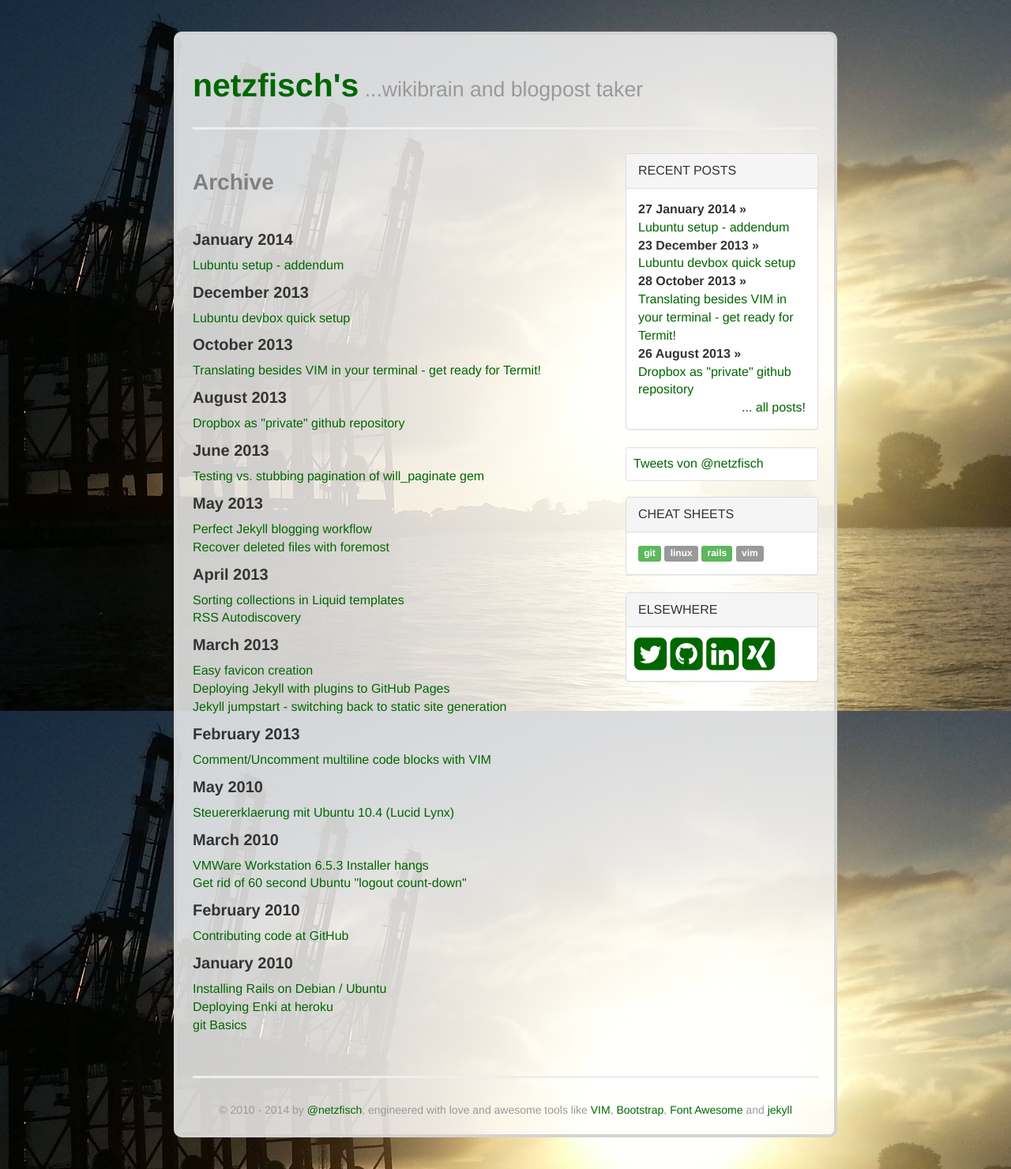
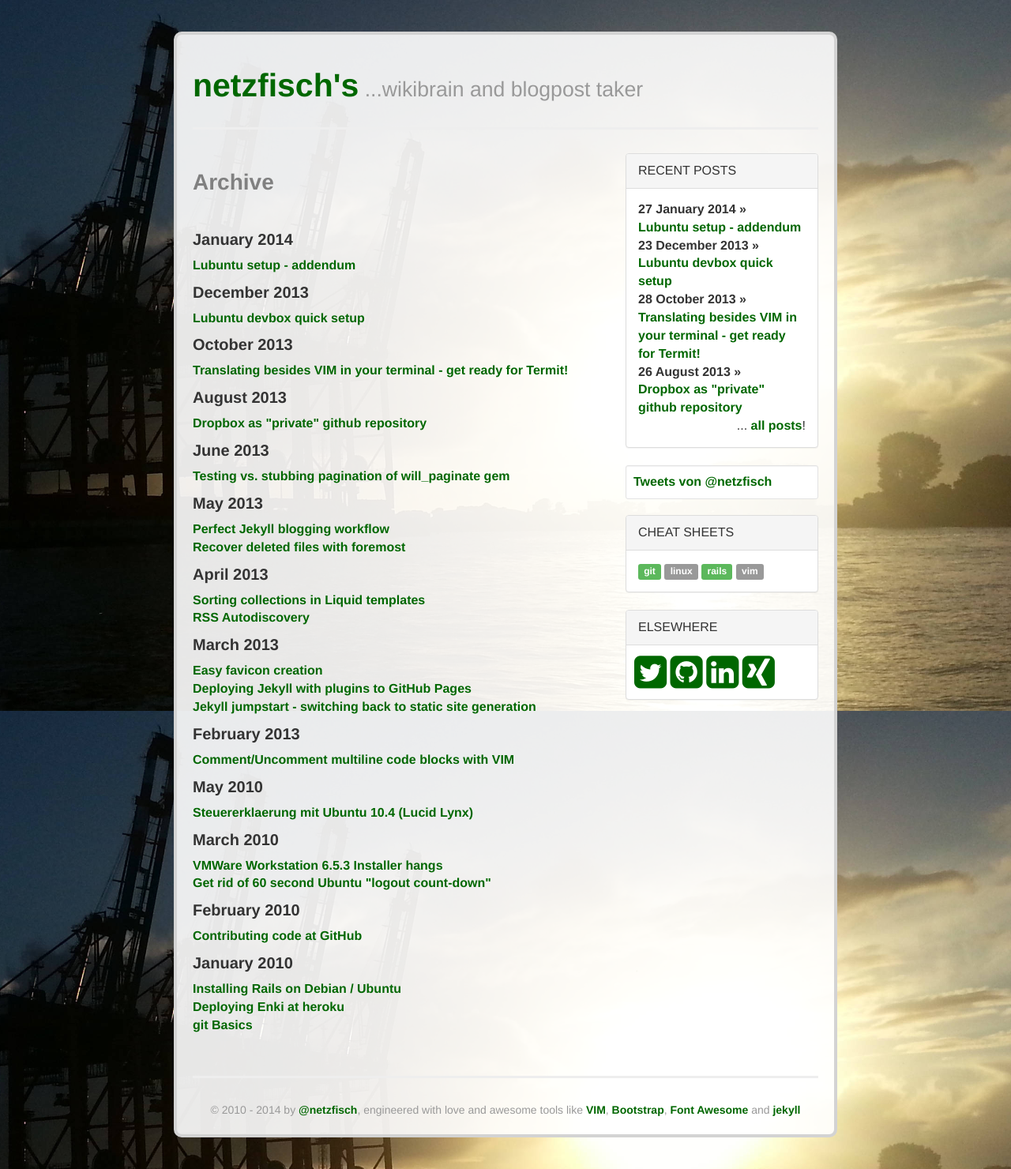
Before and after one commit to netzfisch/netzfisch.github.io, a Jekyll site: the page built from archive.html, in a window 1280 px wide. Shown: the whole page at 79% size. Built offline with Jekyll 4.4.1, drawn with Linux system fonts in a browser that asks for light colours; nearby versions of some CDN libraries; Markdown is read by kramdown in place of the engine named in the settings; comment, search, counter and statistics services are not loaded.

Commit message:
change link style

```diff
--- a/assets/css/custom.css
+++ b/assets/css/custom.css
@@ -8,7 +8,9 @@ body {
   -o-background-size: cover;
   background-size: cover;
 }
+body a,
 body a:hover {
+  font-weight: bold;
   text-decoration: none;
 }
 /* Custom container for smaller layout */
@@ -17,7 +19,7 @@ body a:hover {
   margin: 40px auto;
   border: 4px solid lightGrey;
   border-radius: 10px;
-  background-color: rgba(255, 255, 255, 0.80); /* white; */
+  background-color: rgba(255, 255, 255, 0.90); /* white; */
   padding: 20px 20px 10px;
 }
 .container > hr {
```
